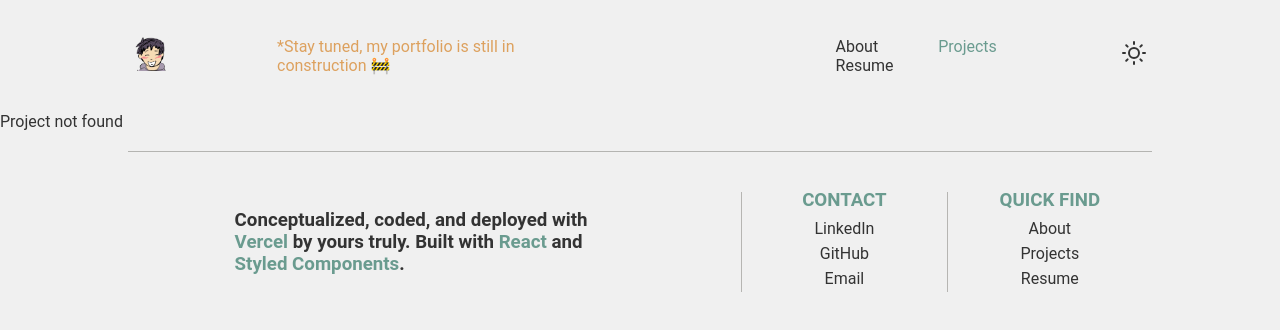
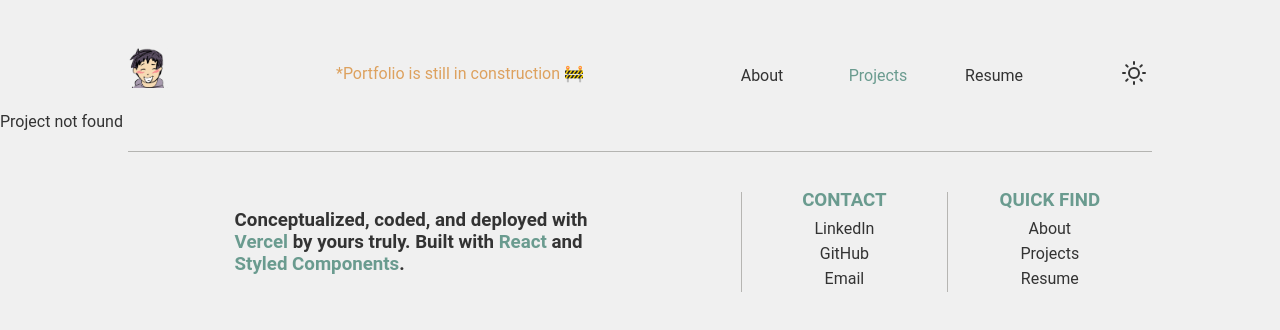
Before and after one commit to nhvn/portfolio, a React (Create React App) app: page /projects/1 in a window 1280 px wide. Shown: the top 330 px of the page. Built offline with nearby package versions, Linux system fonts and the light colour scheme; a web font is replaced by a local one.

Commit message:
Made edits to the navbar and fixed bugs

```diff
--- a/src/Navbar.js
+++ b/src/Navbar.js
@@ -29,6 +29,8 @@ const DropdownMenu = styled.div`
   z-index: 1;
   transition: all 0.3s ease-out;
   border-radius: 0 0 20px 20px;
+  left: 50%;
+  transform: translateX(-50%);
 `;
 
 const DropdownContainer = styled.div`
@@ -59,17 +61,21 @@ const Navbar = ({ toggleDarkMode, isDarkMode }) => {
 
   return (
     <nav className="navbar">
-      <div className='logo-left'>
-        <a href="/" id="logo">
-          <Logo src="/img/logo.png" alt="Custom logo" />
+      <div className='nav-container'>
+        <a className='logo-left' href="/">
+          <div>
+            <img src="/img/logo.png" alt="Custom logo" className="custom-logo" />
+          </div>
         </a>
+        <div>
+          <p id='construction'>*Portfolio is still in construction 🚧</p>
           </div>
-      <p id='construction'>*Stay tuned, my portfolio is still in construction 🚧</p>
         <div className="links">
           <ThemeProvider isDarkMode={isDarkMode}>
-          {/* <StyledLink2 to="/">Home</StyledLink2> */}
-          <StyledLink2 to="/about">About</StyledLink2>
-          <StyledLink2 to="/projects">Projects</StyledLink2>
+            <ul>
+              <li><StyledLink2 to="/about">About</StyledLink2></li>
+              <li><StyledLink2 to="/projects">Projects</StyledLink2></li>
+              <li>
                 <DropdownContainer ref={dropdownRef}>
                   <StyledLink onClick={toggleDropdown}>Resume</StyledLink>
                   <DropdownMenu isOpen={isOpen}>
@@ -77,11 +83,7 @@ const Navbar = ({ toggleDarkMode, isDarkMode }) => {
                     <a className="dropdown-item" href="mailto:alannhan443@gmail.com?subject=Resume Update Request">Update Request</a>
                   </DropdownMenu>
                 </DropdownContainer>
-        </ThemeProvider>
-      </div>
-      <div>
-        <ThemeProvider isDarkMode={isDarkMode}>
-          <div>
+              </li>
               <button
                 onClick={toggleDarkMode}
                 style={{
@@ -94,8 +96,9 @@ const Navbar = ({ toggleDarkMode, isDarkMode }) => {
               >
                 {React.cloneElement(theme[isDarkMode ? 'dark' : 'light'].icon, { color: theme[isDarkMode ? 'dark' : 'light'].color })}
               </button>
+            </ul>
+          </ThemeProvider>
         </div>
-        </ThemeProvider>
       </div>
     </nav>
   );
--- a/src/index.css
+++ b/src/index.css
@@ -19,6 +19,7 @@
 }
 a {
   color: var(--link-color);
+  text-decoration: none;
 }
 h1 {
   font-size: 3.125rem;
@@ -61,41 +62,45 @@ section {
 }
 .back-button:hover {
   /* color: #6a9b8f; */
-  background-color: #6a9b8f ;
+  background-color: #e4e4e477;
 }
 /* NAVIGATION BAR */
-.navbar {
+.nav-container {
   display: flex;
-  align-items: center;
-  max-width: none;
+  /* flex-direction: row; */
+  /* flex-wrap: nowrap; */
+  /* gap: 2rem; */
+  height: 4em;
+  justify-content: space-between;
+  /* max-width: none; */
+  padding-top: 3em;
+  width: 80%;
   margin: 0 auto;
-  padding: 2em 0;
-  height: 3em;
-  width: 80%;
 }
-.navbar #logo {
-  margin-left: 0;
+.custom-logo {
+  width: 40px;
+  height: 40px;
+  margin-right: 2em;
 }
-.navbar #construction {
-  position: relative;
-  right: 20%;
+#construction {
   color: #dda15e;
-}
-.navbar .links {
-  margin-left: auto;
-}
-.navbar a {
-  margin-left: 3em;
-  text-decoration: none;
-  padding: 6px;
 }
 .navbar a:hover {
   color: #6a9b8f;
 }
-.navbar .links .dropdown-item {
+.navbar .nav-container ul {
+  grid-gap: 3rem;
+  display: grid;
+  gap: 2rem;
+  grid-template-columns: repeat(4,minmax(0,1.5fr));
+  line-height: 350%;
+  list-style: none;
+  margin-right: 0;
+  padding: 0;
+  text-align: center;
+}
+.dropdown-item {
   display: block;
-  text-align: center;
-  margin: 0 !important;
 }
 
 /* HOME PAGE */
@@ -239,9 +244,9 @@ footer {
 .footer-section ul li {
   padding: 3px;
 }
-.footer-section ul li a {
+/* .footer-section ul li a {
   text-decoration: none;
-}
+} */
 .footer-section ul li a:hover {
   color: #6a9b8f;
 }
@@ -392,7 +397,7 @@ footer {
   margin-bottom: 10px;
 }
 .link-container a {
-  text-decoration: none;
+  /* text-decoration: none; */
   color:rgb(74, 164, 209);
 }
 .overview {
```
Lines whose indentation alone changed are shown as unchanged.
